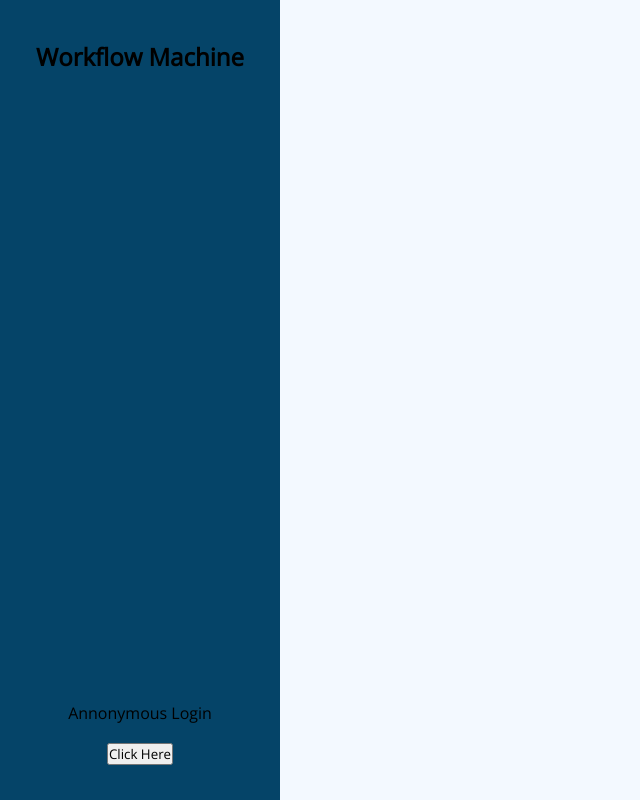
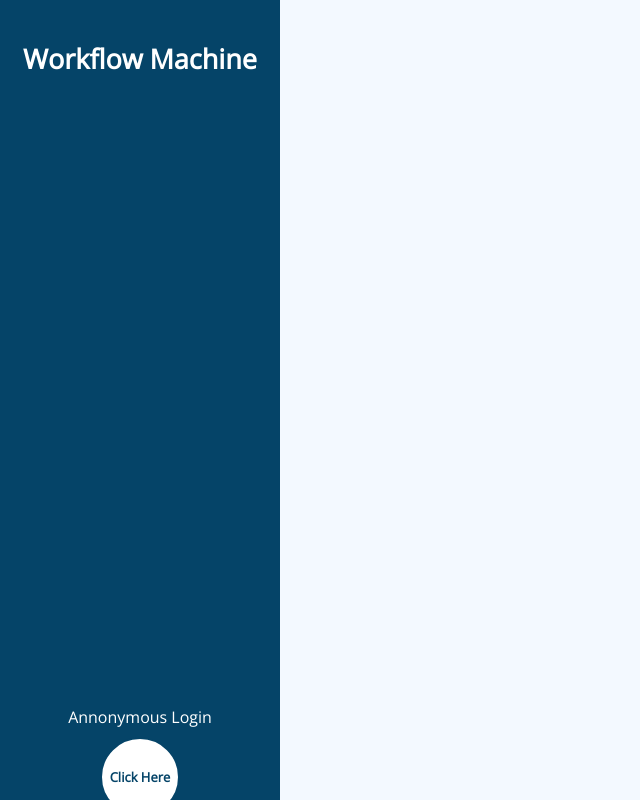
Before and after one commit to courthub74/codemagazine, a plain HTML site: page sidebar/login.html in a window 1280 px wide. Shown: the whole page, without its empty margins (0-640 px from the left). Drawn offline with nearby package versions, Linux system fonts and the light colour scheme.

Commit message:
Login sidebar done

```diff
--- a/sidebar/login.html
+++ b/sidebar/login.html
@@ -20,7 +20,7 @@
             <!-- Anonymous Login Button -->
             <div class="anonlogin">
                 <p>Annonymous Login</p>
-                <button class="anon">Click Here</button>
+                <button class="anon"><a href="#">Click Here</a></button>
             </div>
         </div>
     </div>
--- a/sidebar/login.scss
+++ b/sidebar/login.scss
@@ -12,13 +12,10 @@ $background: #F3F9FF;
 	padding: 0;
 	box-sizing: border-box;
 	font-family: 'Open Sans', sans-serif;
-}
+    .wrapper {
 
-body {
-    background-color: #F3F9FF;
-}
-
-.wrapper .sidebar {
+        // SIDEBAR PART
+        .sidebar{
             background-color: $darkblue;
             width: 280px;
             height: 100vh;
@@ -30,15 +27,45 @@ body {
             display: flex;
             flex-direction: column;
             gap: 600px;
-}
 
-.wrapper .sidebar .profile {
+
+            // PROFILE TOP
+            .profile {
+                font-size: large;
                 margin-bottom: 30px;
                 text-align: center;
                 margin: 20px;
+                    h2 {
+                        color: white;
+                    }
             }
 
-.wrapper .sidebar .anonlogin {
+
+            // ANNONYMOUS LOGIN BUTTON
+            .anonlogin {
                 text-align: center;
                 line-height: 40px;
+                p {
+                    color: white;
                 }
+                button {
+                    background-color: white;
+                    border: 2px $darkblue solid;
+                    border-radius: 50%;
+                    width: 80px;
+                    height:80px;
+                    a {
+                        color: $darkblue;
+                        font-size: 13px;
+                        font-weight: 1000;
+                    }
+                }
+            }
+        }
+    }
+
+    // THE PAGE PART
+    body {
+        background-color: #F3F9FF;
+    }
+}
```
Also changed, not shown: sidebar/login.css, 1 other file. Lines whose indentation alone changed are shown as unchanged.
